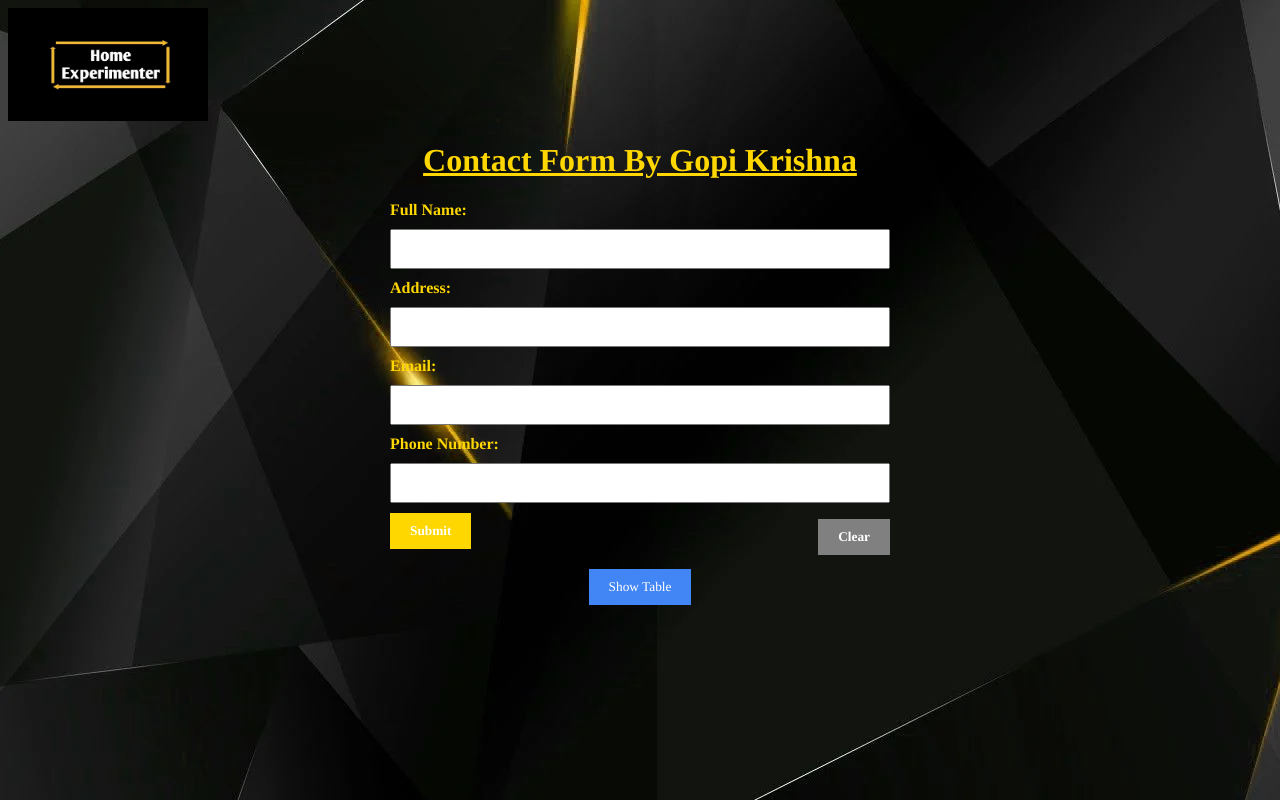
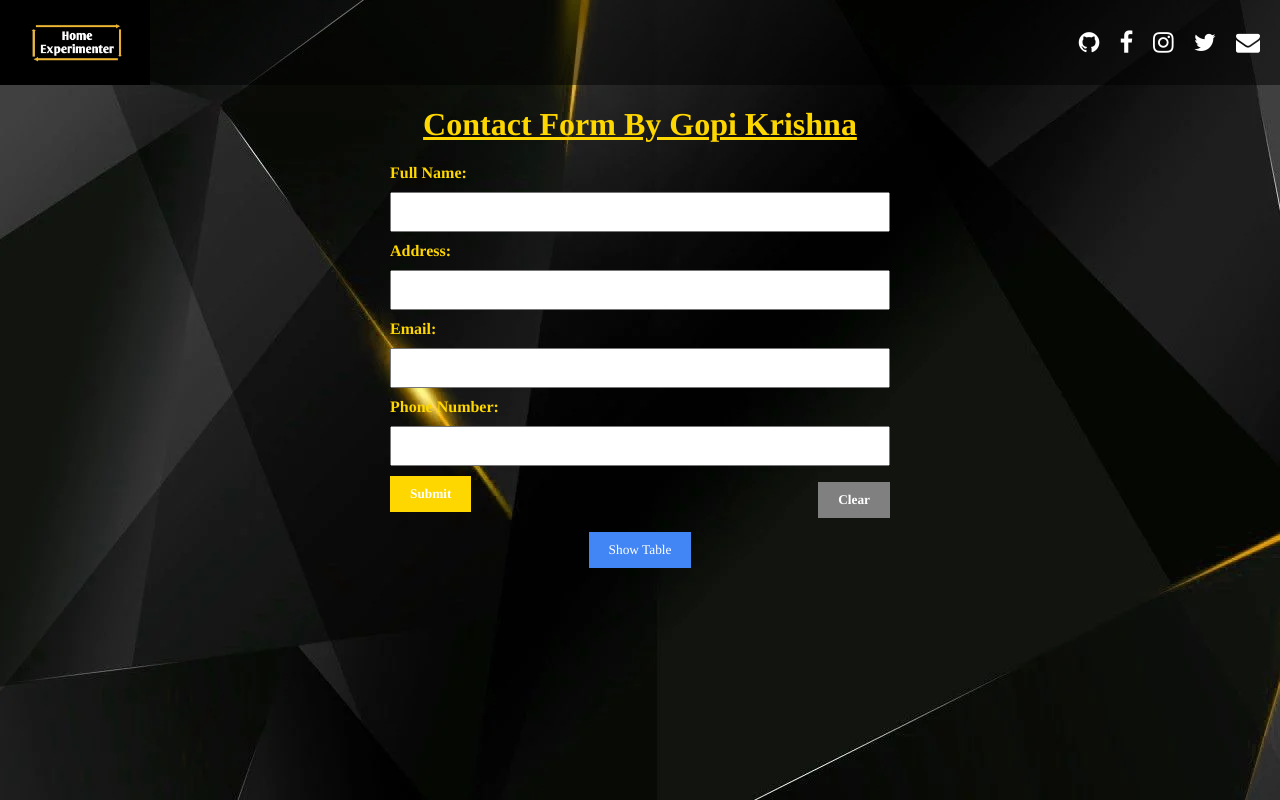
Before and after one commit to GopiKrish-na/DBMS-Form-Project, a website: page public/index.html in a window 1280 px wide. Drawn offline with Linux system fonts and the light colour scheme; a web font is replaced by a local one.

Commit message:
Add files via upload

```diff
--- a/public/index.html
+++ b/public/index.html
@@ -5,11 +5,24 @@
   <link rel="stylesheet" href="styles.css">
   <link rel="preconnect" href="https://fonts.gstatic.com">
   <link href="https://fonts.googleapis.com/css2?family=Delius&display=swap" rel="stylesheet">
+  <meta name="viewport" content="width=device-width, initial-scale=1" />
+    <link rel="stylesheet" href="https://cdnjs.cloudflare.com/ajax/libs/font-awesome/4.7.0/css/font-awesome.min.css" />
 </head>
 <body>
-  <div class="logo">
-    <img src="logo.png" alt="logo">
+  <div class="header">
+    <div class="logo">
+      <img src="logo.png" alt="logo">
+    </div>
+      <div class="socials">
+        <a href="https://github.com/GopiKrish-na" target="_blank" class="fa fa-github"></a>
+        <a href="https://www.facebook.com/homexperimenter" target="_blank" class="fa fa-facebook"></a>
+        <a href="https://www.instagram.com/homexperimenter/" target="_blank" class="fa fa-instagram"></a>
+        <a href="https://twitter.com/HExperimenter" target="_blank" class="fa fa-twitter"></a>
+        <a href="https://mail.google.com/mail/?view=cm&fs=1&to=homexperimenter@gmail.com" target="_blank" class="fa fa-envelope"></a>
+
+      </div>
   </div>
+
   <h1>Contact Form By Gopi Krishna</h1>
   <form id="contactForm">
     <label for="fullName">Full Name:</label>
@@ -26,6 +39,11 @@
 
     <input type="submit" value="Submit">
     <input type="button" value="Clear" onclick="clearForm()">
+
+
+
+
+
   </form>
 
   <div id="tableContainer">
@@ -39,12 +57,10 @@
         </tr>
       </thead>
       <tbody>
-        <!-- Table rows will be dynamically added here -->
+
       </tbody>
     </table>
   </div>
-
-  <!-- <button id="showTableButton" onclick="showTable()">Show Table</button> -->
 
   <button id="showTableButton">Show Table</button>
   <script src="script.js"></script>
--- a/public/styles.css
+++ b/public/styles.css
@@ -1,6 +1,9 @@
 body
 {
   background-image:url("background_img.png");
+  margin: 0;
+  padding: 0;
+
 }
 form {
   max-width: 500px;
@@ -11,7 +14,7 @@ form {
 .logo img {
   display: block;
   margin: 0 ;
-  width: 200px;
+  width: 150px;
 }
 h1{
   font-family: 'Delius', Times, serif;
@@ -88,3 +91,36 @@ input[type="button"] {
 #tableContainer table th{
   background-color: #4285F4;
 }
+
+.header {
+  display: flex;
+  justify-content: space-between;
+  align-items: center;
+  top: 0px;
+  left: 0px;
+  right: 0px;
+  padding: 0px;
+  color: white;
+  background-color: rgba(0, 0, 0, 0.5);
+}
+.socials  {
+  display: flex;
+  align-items: center;
+  margin-right: 20px;
+
+
+}
+
+
+.socials a {
+  color: white;
+  font-size: 24px;
+  margin-left: 20px;
+  text-decoration: none;
+  transition: color 0.3s ease;
+}
+
+
+.socials a:hover {
+  color: #ffd700; /* Change the color on hover to make the icons more visible */
+}
```
Also changed, not shown: public/script.js (line endings or trailing spaces).
